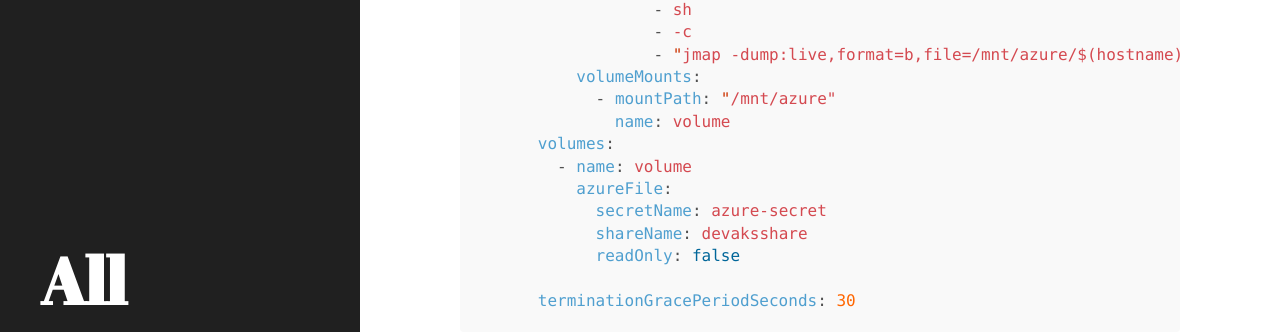
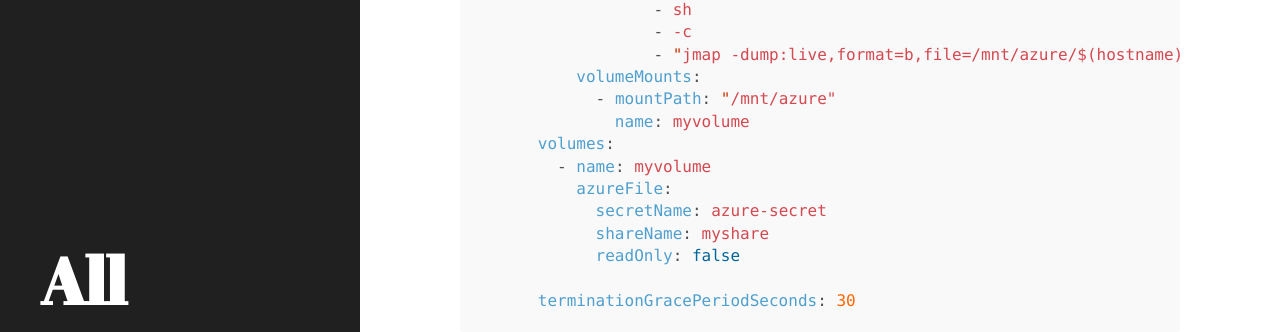
Before and after one commit to dzlab/dzlab.github.io, a Jekyll site: the page built from _posts/2021-12-16-k8s-prestop.md, in a window 1280 px wide and 900 px high, scrolled down 5250 px. Shown: the part 148-480 px from the top of the window. Built offline with Jekyll 4.4.1, drawn with Linux system fonts in a browser that asks for light colours; nearby versions of some CDN libraries; a script that is not in the unit is left out; the table of contents is made by our own code.

Commit message:
fix naming

```diff
--- a/_posts/2021-12-16-k8s-prestop.md
+++ b/_posts/2021-12-16-k8s-prestop.md
@@ -204,12 +204,12 @@ spec:
                   - "jmap -dump:live,format=b,file=/mnt/azure/$(hostname).hprof 1"
           volumeMounts:
             - mountPath: "/mnt/azure"
-              name: volume
+              name: myvolume
       volumes:
-        - name: volume
+        - name: myvolume
           azureFile:
             secretName: azure-secret
-            shareName: devaksshare
+            shareName: myshare
             readOnly: false
 
       terminationGracePeriodSeconds: 30
```
